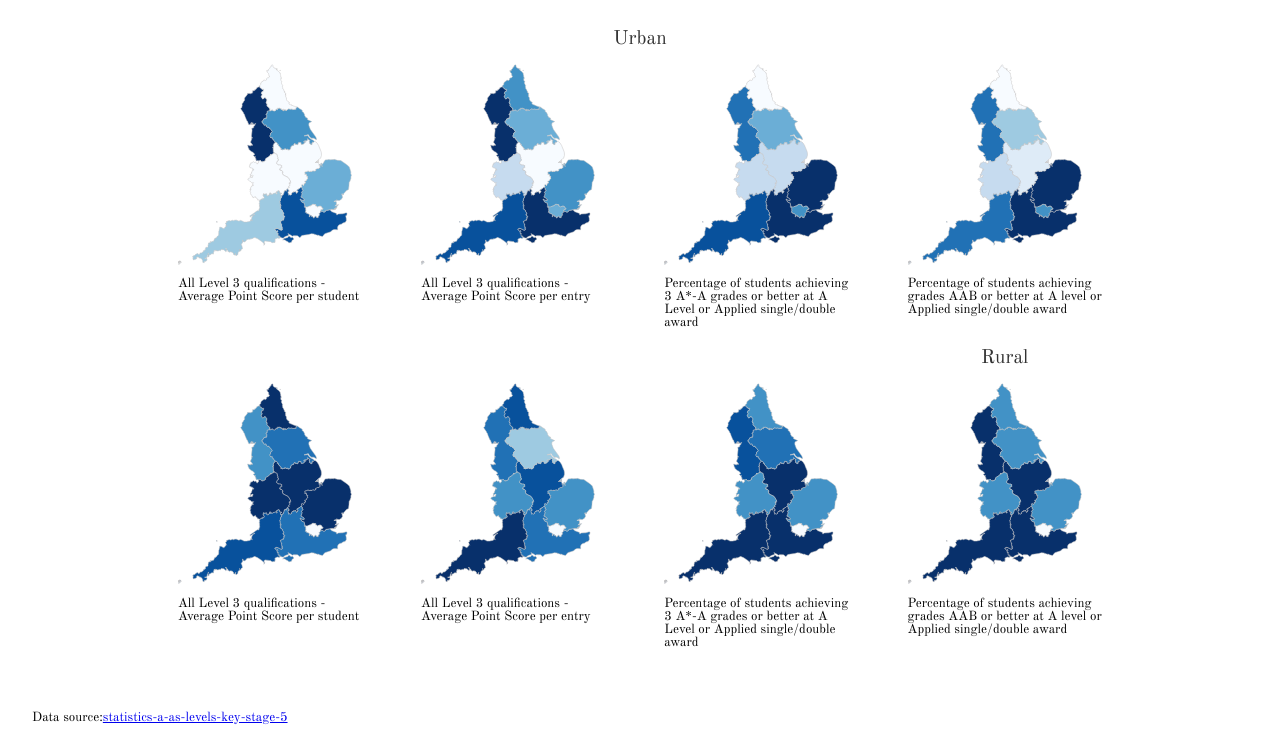
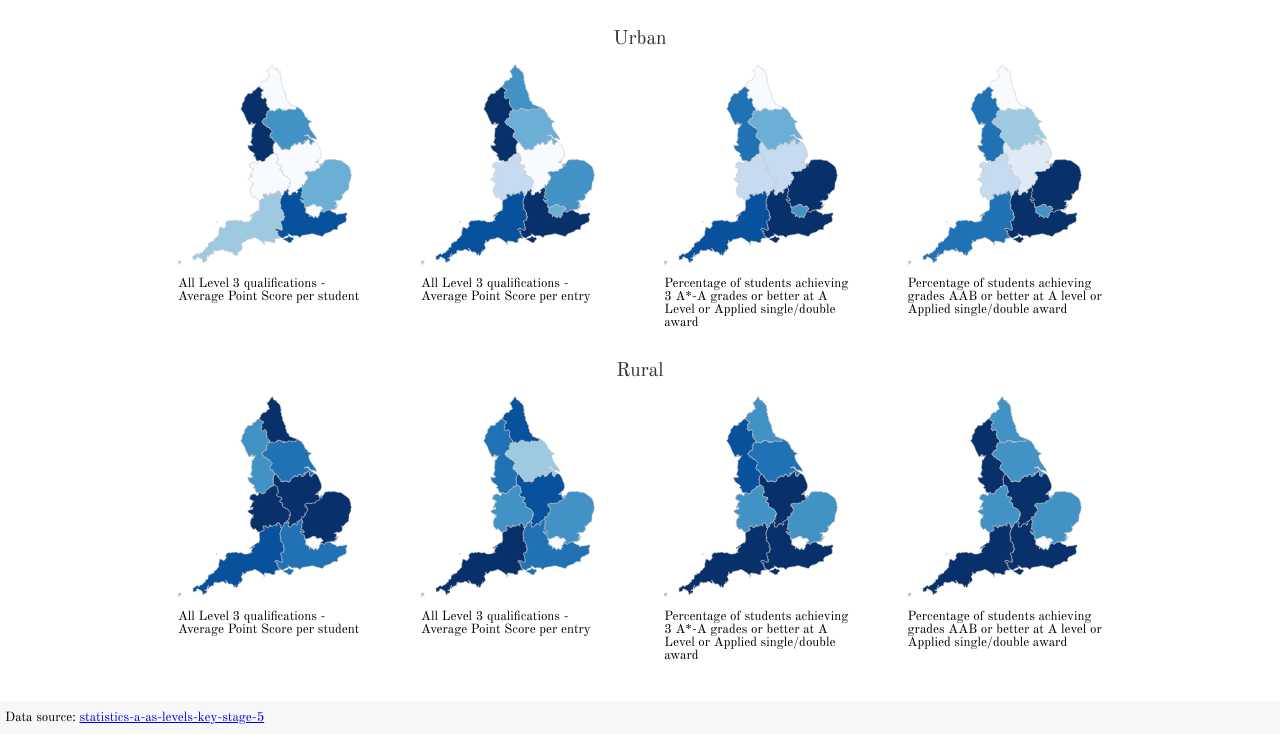
Before and after one commit to deciob/a-levels, a website: page index.html in a window 1280 px wide. Shown: the part 66-800 px from the top of the page. Drawn offline with nearby package versions, Linux system fonts and the light colour scheme.

Commit message:
more styling: footer and headers

```diff
--- a/app/scss/app.scss
+++ b/app/scss/app.scss
@@ -10,7 +10,7 @@
   #Global
   ============================================
 */
-$light-background: #f7fbff;
+$light-background: #F7F7F7;
 
 
 
@@ -108,6 +108,11 @@ $susy: (
     @include full; //clearfix
   }
 
+    .maps__urban > header, .maps__rural > header {
+      @include full; //clearfix
+      @include span(4);
+    }
+
     @include breakpoint(700px) {
 
       .maps__map {
@@ -119,15 +124,6 @@ $susy: (
       }
 
     }
-
-  footer {
-    @include full; //clearfix
-    position: fixed;
-    bottom: 0;
-    right: 0;
-    //background-color: $light-background;
-    padding: 10px 0;
-  }
 
 
 
@@ -189,6 +185,11 @@ h1 {
 
 h3 {
   @include adjust-font-size-to(19.500px);
+  @include breakpoint(max-width 700px) {
+    @include adjust-font-size-to(29.250px);
+    @include leader();
+    @include trailer();
+  }
 }
 
 .maps__map {
@@ -229,3 +230,22 @@ h3 {
   stroke: #C4C2C2;
   stroke-width: .5px;
 }
+
+
+
+
+
+/*
+  ========================================
+  #Footer
+  ========================================
+*/
+
+footer {
+  width: 100%;
+  position: fixed;
+  bottom: 0;
+  right: 0;
+  background-color: $light-background;
+  padding: 10px 5px;
+}
```
Also changed, not shown: app/partials/partial1.html (+1 -1 lines), app/css/app.css.
